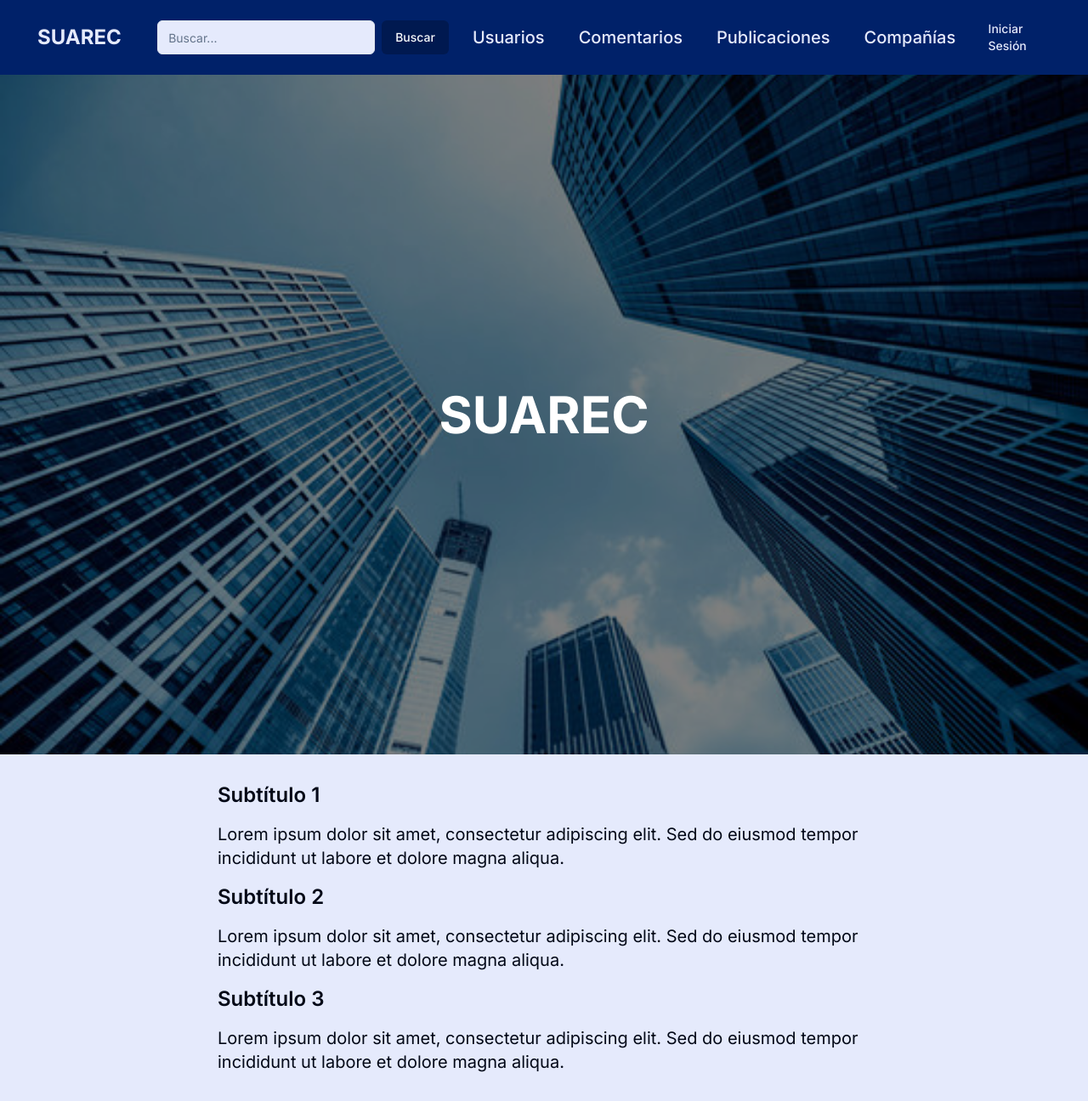
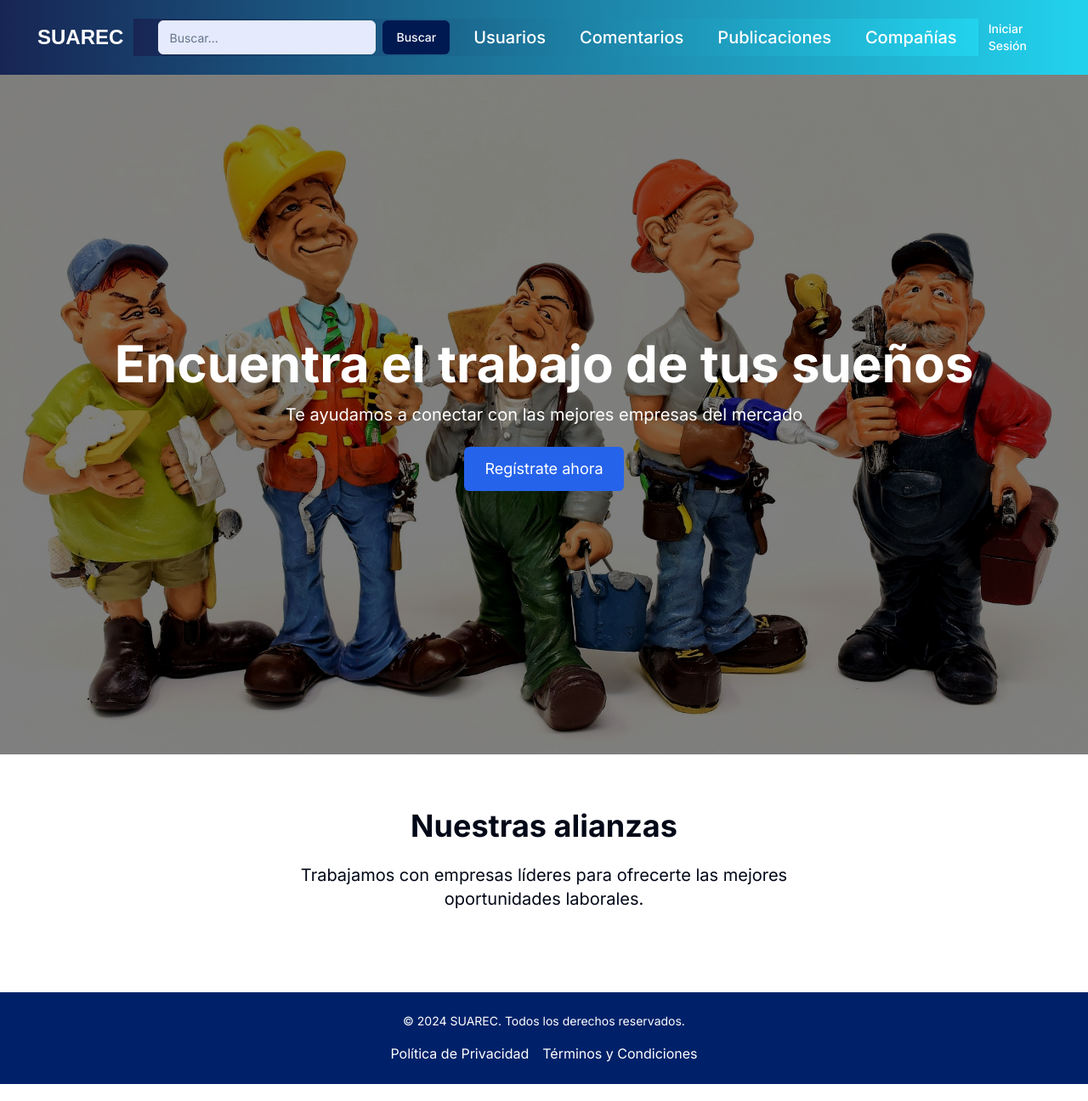
Before and after one commit to suarecWeb/suarec-frontend, a Next.js app: page / in a window 1280 px wide. Shown: the whole page at 85% size. Built offline with nearby package versions, Linux system fonts and the light colour scheme.

Commit message:
fix: implementation of visual content

```diff
--- a/app/globals.css
+++ b/app/globals.css
@@ -1,6 +1,7 @@
 @tailwind base;
   @tailwind components;
   @tailwind utilities;
+  @import url('https://fonts.googleapis.com/css2?family=Montserrat:wght@400;700;800&display=swap');
 
   @layer base {
     :root {
--- a/app/page.tsx
+++ b/app/page.tsx
@@ -1,39 +1,87 @@
 import Image from "next/image";
-import { buttonVariants } from "@/components/ui/button"
 import Link from "next/link";
-import buildingImage from "@/public/building.jpg"; // Asegúrate de tener esta imagen en tu carpeta public
 import Navbar from "@/components/navbar";
+import buildingImage from "@/public/building.jpg"; // Asegúrate de tener esta imagen en la carpeta public
 
 export default function Home() {
   return (
     <>
-    <Navbar/>
+      <Navbar />
       <main className="bg-secondary">
+        {/* Hero Section */}
         <div className="relative h-screen">
           <div className="absolute inset-0">
           <Image
             src={buildingImage}
             alt="Edificios"
-            layout="fill"
-            objectFit="cover"
+            fill
+            style={{ objectFit: "cover" }}
             quality={100}
           />
+
             <div className="absolute inset-0 bg-black opacity-50"></div>
           </div>
-        <div className="relative z-10 flex items-center justify-center h-full text-white text-center">
-          <h1 className="text-6xl font-bold">SUAREC</h1>
+          <div className="relative z-10 flex flex-col items-center justify-center h-full text-center text-white px-4">
+            <h1 className="text-4xl md:text-6xl font-bold mb-4">
+              Encuentra el trabajo de tus sueños
+            </h1>
+            <p className="text-lg md:text-xl mb-6">
+              Te ayudamos a conectar con las mejores empresas del mercado
+            </p>
+            <Link
+                href="/auth/select-type"
+                className="bg-blue-600 text-white px-6 py-3 rounded-md text-lg hover:bg-blue-700 transition"
+              >
+                Regístrate ahora
+              </Link>
           </div>
         </div>
-      <div className="p-8">
-        <div className="max-w-3xl mx-auto text-xl space-y-4">
-          <h2 className="text-2xl font-semibold">Subtítulo 1</h2>
-          <p>Lorem ipsum dolor sit amet, consectetur adipiscing elit. Sed do eiusmod tempor incididunt ut labore et dolore magna aliqua.</p>
-          <h2 className="text-2xl font-semibold">Subtítulo 2</h2>
-          <p>Lorem ipsum dolor sit amet, consectetur adipiscing elit. Sed do eiusmod tempor incididunt ut labore et dolore magna aliqua.</p>
-          <h2 className="text-2xl font-semibold">Subtítulo 3</h2>
-          <p>Lorem ipsum dolor sit amet, consectetur adipiscing elit. Sed do eiusmod tempor incididunt ut labore et dolore magna aliqua.</p>
+
+        {/* Sección de Alianzas */}
+        <section className="py-16 bg-white text-center">
+          <h2 className="text-3xl md:text-4xl font-bold mb-6">Nuestras alianzas</h2>
+          <p className="text-lg md:text-xl max-w-2xl mx-auto mb-8">
+            Trabajamos con empresas líderes para ofrecerte las mejores oportunidades laborales.
+          </p>
+          <div className="flex justify-center items-center gap-8 flex-wrap">
+            {/* Logos de empresas
+            <Image
+              src="/logo1.png"
+              alt="Empresa 1"
+              width={100}
+              height={100}
+              className="object-contain"
+            />
+            <Image
+              src="/logo2.png"
+              alt="Empresa 2"
+              width={100}
+              height={100}
+              className="object-contain"
+            />
+            <Image
+              src="/logo3.png"
+              alt="Empresa 3"
+              width={100}
+              height={100}
+              className="object-contain"
+            />*/}
           </div>
+        </section>
+
+        {/* Footer */}
+        <footer className="bg-primary text-white py-6 text-center">
+          <p className="text-sm">
+            © {new Date().getFullYear()} SUAREC. Todos los derechos reservados.
+          </p>
+          <div className="flex justify-center gap-4 mt-4">
+            <Link href="/privacy" className="hover:underline">Política de Privacidad
+            </Link>
+            <Link href="/terms"
+              className="hover:underline">Términos y Condiciones
+            </Link>
           </div>
+        </footer>
       </main>
     </>
   );
--- a/components/navbar.tsx
+++ b/components/navbar.tsx
@@ -11,15 +11,16 @@ const Navbar = () => {
   const [isMenuOpen, setIsMenuOpen] = useState(false);
 
   return (
-    <nav className="bg-primary text-primary py-4">
+    <nav className="bg-gradient-to-r from-blue-950 to-cyan-400 text-white py-4 shadow-md">
       <div className="container mx-auto flex justify-between items-center relative">
-        <Link href="/" className="nav-logo text-2xl font-bold">
-          SUAREC
-        </Link>
+      <Link href="/" className="nav-logo text-2xl font-extrabold font-sans">
+      SUAREC
+      </Link>
 
-{/* menú hamburguesa*/}
+
+        {/* Menú hamburguesa */}
         <button
-          className="lg:hidden block text-primary"
+          className="lg:hidden block text-white"
           onClick={() => setIsMenuOpen(!isMenuOpen)}
           aria-label="Toggle menu"
         >
@@ -39,14 +40,14 @@ const Navbar = () => {
           </svg>
         </button>
 
-{/*  Menú desplegable (pantallas pequeñas) */}
+        {/* Menú desplegable (pantallas pequeñas) */}
         <div
-          className={`fixed top-0 left-0 w-full h-full bg-primary z-50 flex flex-col items-center justify-center transition-transform duration-300 ease-in-out ${
+          className={`fixed top-0 left-0 w-full h-full bg-gradient-to-r from-blue-901 to-cyan-400 bg-opacity-90 z-50 flex flex-col items-center justify-center transition-transform duration-300 ease-in-out ${
             isMenuOpen ? "translate-x-0" : "-translate-x-full"
           } lg:static lg:translate-x-0 lg:flex lg:flex-row lg:items-center lg:space-x-4 lg:h-auto`}
         >
           <button
-            className="absolute top-4 right-4 text-primary lg:hidden"
+            className="absolute top-4 right-4 text-white lg:hidden"
             onClick={() => setIsMenuOpen(false)}
             aria-label="Close menu"
           >
@@ -80,7 +81,8 @@ const Navbar = () => {
             Compañías
           </Link>
         </div>
-{/* lo q haga el navbar role*/}
+
+        {/* NavbarRole */}
         <NavbarRole isMobile={false} section="logIn" />
       </div>
     </nav>
--- a/tailwind.config.ts
+++ b/tailwind.config.ts
@@ -1,13 +1,13 @@
-import type { Config } from "tailwindcss"
+import type { Config } from "tailwindcss";
 
 const config = {
   darkMode: ["class"],
   content: [
-    './pages/**/*.{ts,tsx}',
-    './components/**/*.{ts,tsx}',
-    './app/**/*.{ts,tsx}',
-    './src/**/*.{ts,tsx}',
-	],
+    "./pages/**/*.{ts,tsx}",
+    "./components/**/*.{ts,tsx}",
+    "./app/**/*.{ts,tsx}",
+    "./src/**/*.{ts,tsx}",
+  ],
   prefix: "",
   theme: {
     container: {
@@ -72,9 +72,12 @@ const config = {
         "accordion-down": "accordion-down 0.2s ease-out",
         "accordion-up": "accordion-up 0.2s ease-out",
       },
+      fontFamily: {
+        sans: ["Montserrat", "sans-serif"], // Configura Montserrat como la fuente sans-serif principal
+      },
     },
   },
   plugins: [require("tailwindcss-animate")],
-} satisfies Config
+} satisfies Config;
 
-export default config
+export default config;
```
Also changed, not shown: public/building.jpg, public/buildingFeo.jpg (added). Lines whose indentation alone changed are shown as unchanged.
